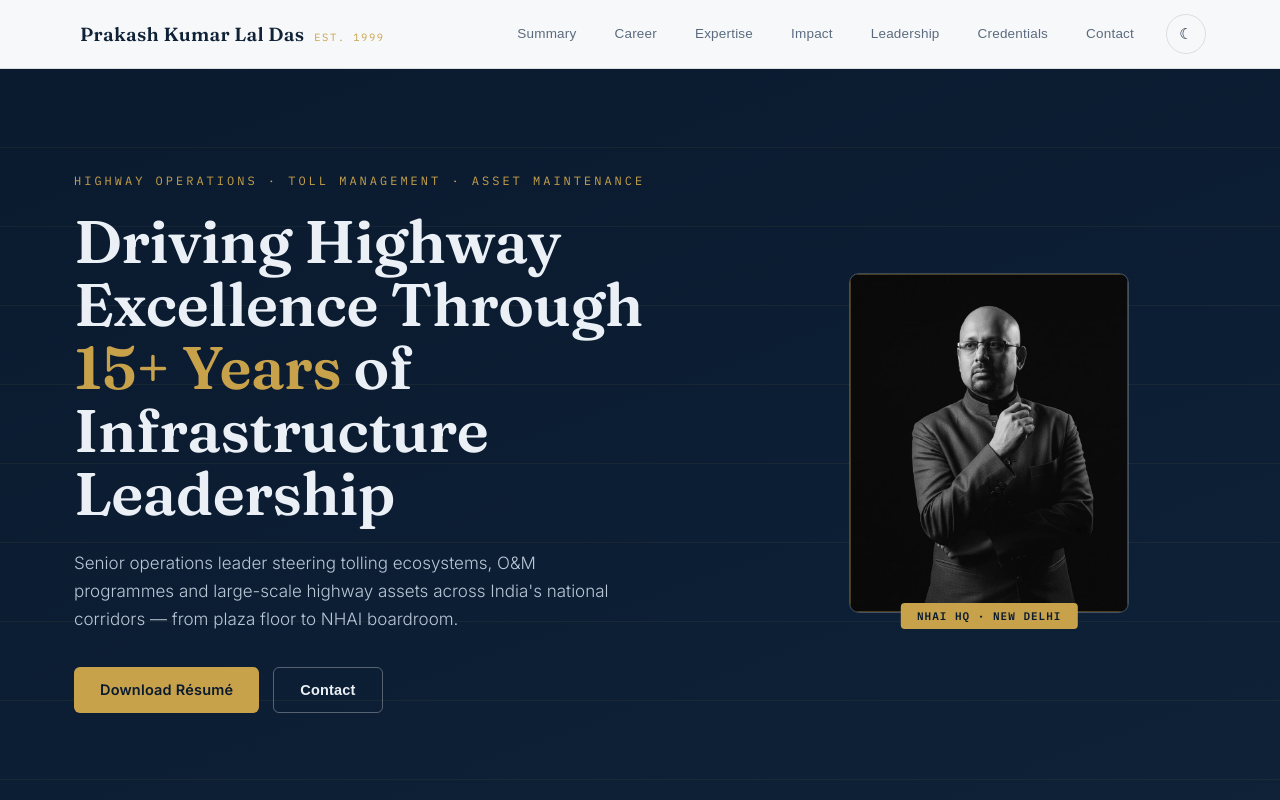
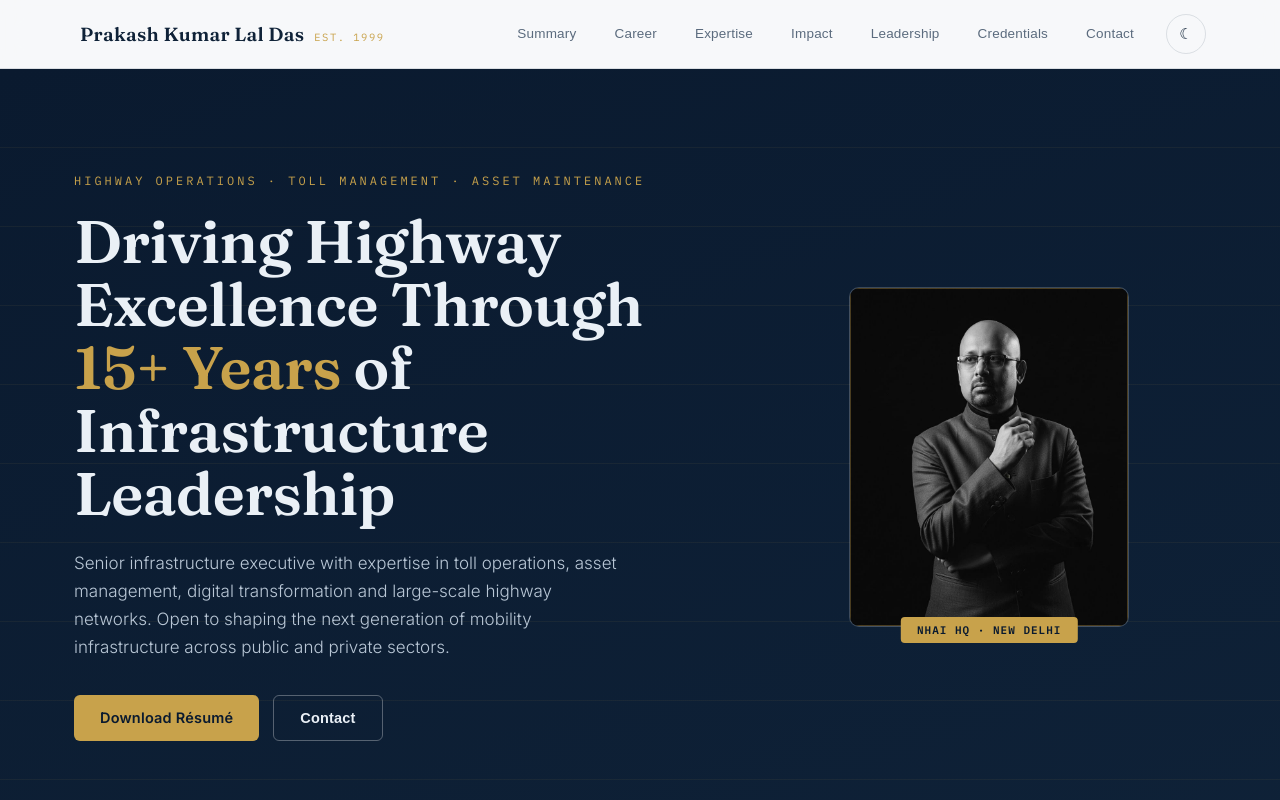
Before and after one commit to PrakashKumarLalDas/Website, a React (Vite) app: page / in a window 1280 px wide. Shown: the top 800 px of the page. Built offline with nearby package versions, Linux system fonts and the light colour scheme.

Commit message:
Update hero section subheadline per user request

```diff
--- a/src/App.jsx
+++ b/src/App.jsx
@@ -281,7 +281,7 @@ export default function App() {
               </Reveal>
               <Reveal delay={0.16}>
                 <p style={{ marginTop: 24, maxWidth: 560, fontSize: 17, lineHeight: 1.65, color: "#B9C7D6", fontWeight: 300 }}>
-                  Senior operations leader steering tolling ecosystems, O&M programmes and large-scale highway assets across India's national corridors — from plaza floor to NHAI boardroom.
+                  Senior infrastructure executive with expertise in toll operations, asset management, digital transformation and large-scale highway networks. Open to shaping the next generation of mobility infrastructure across public and private sectors.
                 </p>
               </Reveal>
               <Reveal delay={0.24}>
```
